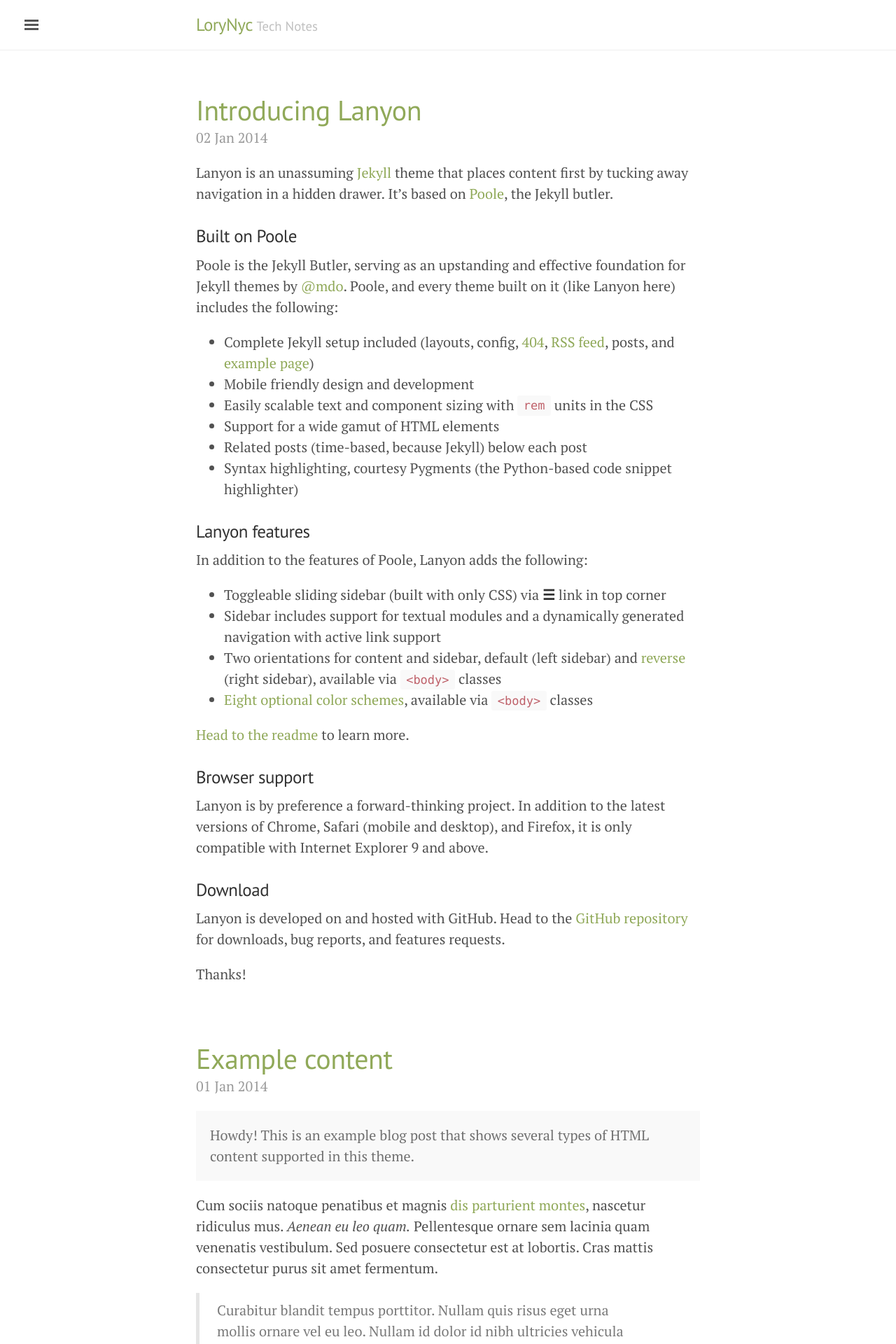
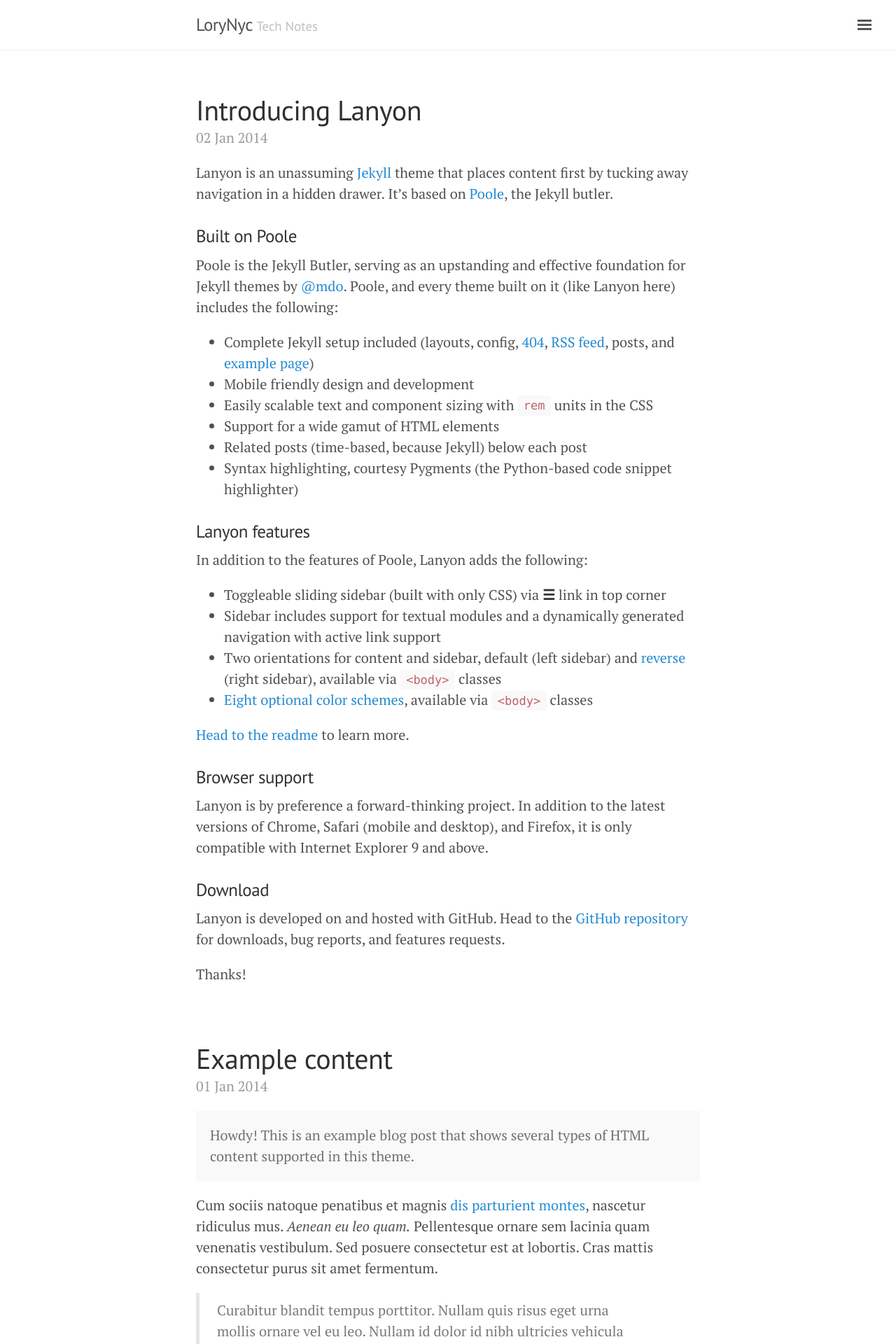
Before and after one commit to loryfelnunez/loryn808.github.io, a Jekyll site: the page built from index.html, in a window 1280 px wide. Shown: the top 1920 px of the page at 70% size. Built offline with Jekyll 4.4.1, drawn with Linux system fonts in a browser that asks for light colours; the list of posts is cut into pages by our own code.

Commit message:
Update default.html

```diff
--- a/_layouts/default.html
+++ b/_layouts/default.html
@@ -3,7 +3,7 @@
 
   {% include head.html %}
 
-  <body class="theme-base-0b" class="layout-reverse sidebar-overlay">
+  <body class="layout-reverse sidebar-overlay">
 
     {% include sidebar.html %}
 
```
